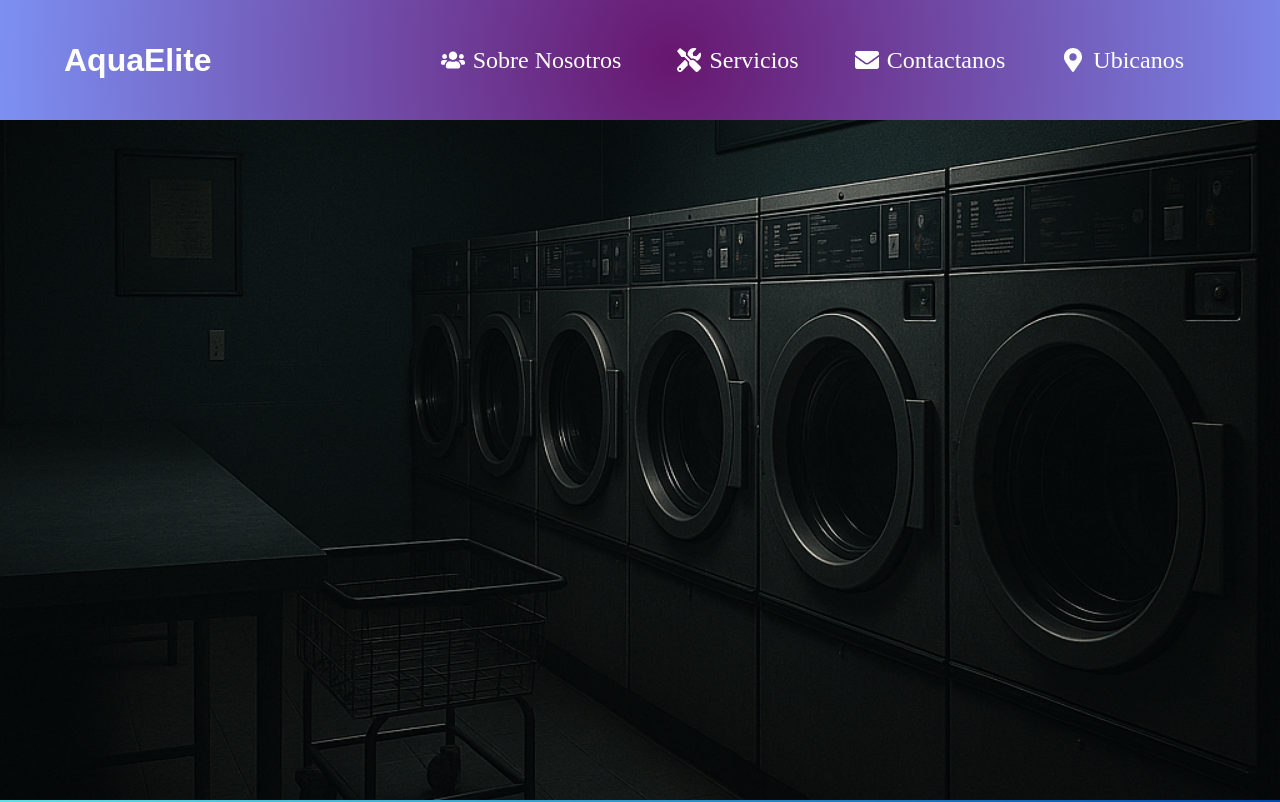
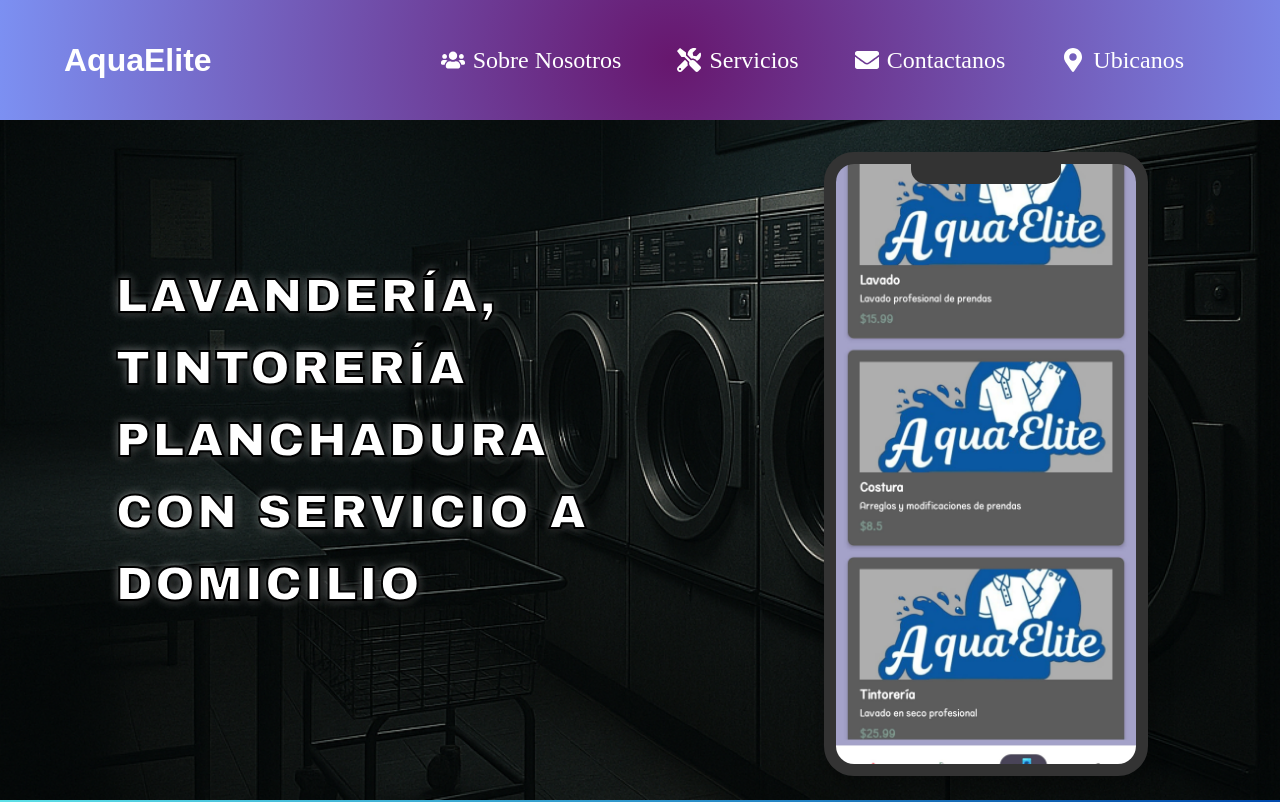
Before and after one commit to Lavanderia-Aqua-Elite/LandingPage_AquaElite, a React (Vite) app: page / in a window 1280 px wide. Shown: the top 802 px of the page. Built offline with nearby package versions, Linux system fonts and the light colour scheme.

Commit message:
El home ya quedo listo

```diff
--- a/src/pages/Home.jsx
+++ b/src/pages/Home.jsx
@@ -15,27 +15,30 @@
                 <header>
                     <Header />
                 </header>
-                {/* Contenedor del main */}
+
                 <main className={classes.mainContent}>
                     <section className={classes.sectionHome}>
+                    {/* Fondo */}
                         <div className={classes.bgHome}>
                             <ImageMain />
                         </div>
+
+                        {/* Contenido */}
                         <div className={classes.contentHome}>
                             <div className={classes.titleHome}>
                                 <MainTitle
                                     maintitle="Lavandería,
-                                    Costura,
-                                    Tintorería,
-                                    Mantenimiento,
-                                    Productos de Lavado,
-                                    Venta de Lavadoras
-                                    y Secadoras"
+                                    tintorería
+                                    planchadura
+                                    con servicio a
+                                    domicilio"
                                 />
                             </div>
-                            <div className={classes.contentMovilHome}>
-                                <Phone backgroundImage={movilappPreview.movilJpg}/>
-                            </div>
+                        </div>
+
+                        {/* Teléfono (derecha) */}
+                        <div className={classes.contentMovilHome}>
+                            <Phone backgroundImage={movilappPreview.movilJpg}/>
                         </div>
                     </section>
                 </main>
--- a/src/styles/Home.module.css
+++ b/src/styles/Home.module.css
@@ -6,4 +6,63 @@
     background: var(--bg-home);
 }
 
-/* ===== Sección del contenedor main ===== */
+/* ===== Contenedor main ===== */
+
+/* ===== Sección del HOME ===== */
+/* --- Base --- */
+.mainContent {
+    position: relative;
+    width: 100%;
+    min-height: 150vh; /* Aumenta la altura (ej: 150vh = 1.5 veces el viewport) */
+    overflow: hidden;
+}
+
+/* Fondo (absoluto y detrás) */
+.bgHome {
+    position: absolute;
+    top: 0;
+    left: 0;
+    width: 100%;
+    height: 100%; /* Ocupará el 100% del contenedor padre (mainContent) */
+    z-index: 0;
+}
+
+/* Contenedor flexible (para alinear texto y teléfono) */
+.sectionHome {
+    position: relative;
+    z-index: 1;
+    display: flex;
+    align-items: center;  /* Centrado vertical */
+    justify-content: space-between;  /* Texto izquierda, teléfono derecha */
+    min-height: 100vh;
+    padding: 0 5%;  /* Espacio a los lados */
+}
+
+/* --- Texto (izquierda) --- */
+.contentHome {
+    flex: 0 0 50%;  /* Ancho fijo del 50% */
+    margin-top: 5rem;
+}
+
+.titleHome {
+    font-family: Arial, sans-serif;  /* Fuente simple como la imagen */
+    font-size: clamp(1.5rem, 3vw, 2rem);  /* Tamaño responsive */
+    line-height: 1.5;
+    white-space: pre-line;  /* Respeta saltos de línea */
+    color: #000;  /* Color negro */
+    text-transform: lowercase;  /* Texto en minúsculas como la imagen */
+}
+
+/* --- Teléfono (derecha) --- */
+.contentMovilHome {
+    margin-top: 8rem;
+    flex: 0 0 40%;  /* Ancho menor para el teléfono */
+    display: flex;
+    justify-content: flex-end;  /* Alineado a la derecha */
+}
+
+.phoneContainer {
+    width: 100%;
+    max-width: 250px;  /* Ajusta según el tamaño de tu imagen */
+    height: auto;
+}
```
